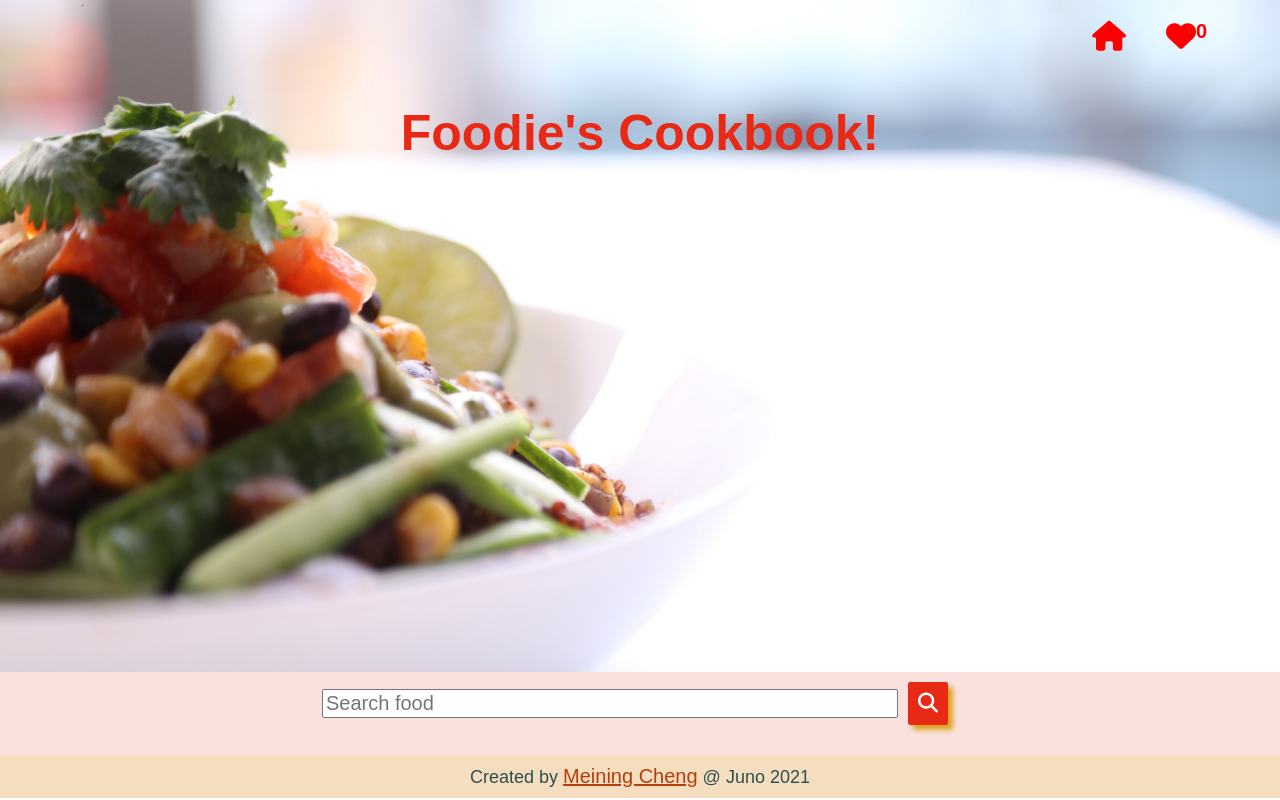
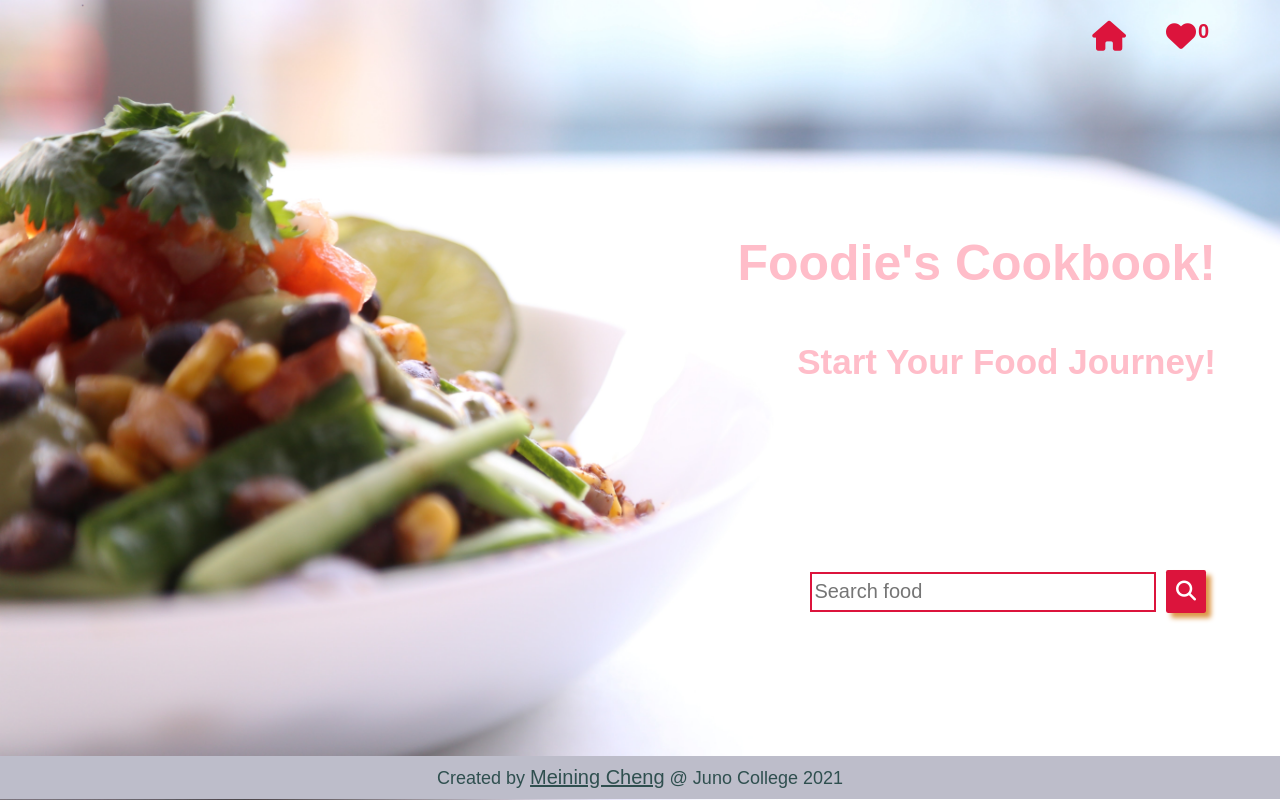
Before and after one commit to Meining2020/foodies-cookbook, a React (Create React App) app: page / in a window 1280 px wide. Built offline with nearby package versions, Linux system fonts and the light colour scheme; no server answers; the database is empty.

Commit message:
change style for saved recipe page

```diff
--- a/src/components/App.js
+++ b/src/components/App.js
@@ -47,7 +47,8 @@ function App() {
           name: data[key].foodName,
           saveState: true,
           recipeKey: data[key].key,
-          recipeSource: data[key].recipeSource
+          recipeSource: data[key].recipeSource,
+          foodImg: data[key].foodImg
         };
 
         // console.log(recipeObject)
@@ -65,19 +66,16 @@ function App() {
     <Router>
       <div className="App">
 
-        <Route path='/' render= {() => <Header savedRecipes={savedRecipes}/>}/>
-        <SearchForm />
-        <Route exact path='/results/:query' render={() => <Results savedRecipes={savedRecipes} />}/>
 
-        <Route exact path='/recipeDetails/:id' component={RecipeDetails} />
-        <Route exact path='/savedRecipes' render={() => <SavedRecipeContainer savedRecipes={savedRecipes} />}/>
+          <Route path='/' render={() => <Header savedRecipes={savedRecipes} />} />
+          <SearchForm />
 
+        <main>
+          <Route exact path='/results/:query' render={() => <Results savedRecipes={savedRecipes} />} />
 
-
-        {/* show list of saved recipe */}
-
-
-
+          <Route exact path='/recipeDetails/:id' component={RecipeDetails} />
+          <Route exact path='/savedRecipes' render={() => <SavedRecipeContainer savedRecipes={savedRecipes} />} />
+        </main>
 
         <Footer />
 
--- a/src/components/Footer.js
+++ b/src/components/Footer.js
@@ -2,7 +2,7 @@ const Footer = () => {
 
     return (
         <footer>
-            <p>Created by <a href="https://meiningcheng.com/" target="_blank" rel="noreferrer">Meining Cheng</a> @ Juno 2021</p>
+            <p>Created by <a href="https://meiningcheng.com/" target="_blank" rel="noreferrer">Meining Cheng</a> @ Juno College 2021</p>
         </footer>
     )
 }
--- a/src/components/Header.js
+++ b/src/components/Header.js
@@ -26,7 +26,8 @@ const Header = ({savedRecipes}) => {
                         </li>
                     </ul>
                 </nav>
-                <h1>Foodie's Cookbook!</h1>
+                <h1 className="headingFade">Foodie's Cookbook!</h1>
+                <h2 className="homeHeading headingFade">Start Your Food Journey!</h2>
             </div>
         </header>
 
--- a/src/components/RecipeCard.js
+++ b/src/components/RecipeCard.js
@@ -39,8 +39,7 @@ const RecipeCard = ({ recipeData, savedRecipes }) => {
 
     return (
         // <Router>
-        <li className="subContainer">
-
+        <li className="recipeListItem">
             {
                 isSaved
                     ?
@@ -54,11 +53,9 @@ const RecipeCard = ({ recipeData, savedRecipes }) => {
                         <span className="srOnly">Click to add recipe to saved recipe list</span>
                     </button>
             }
-
-            <h2>{foodName}</h2>
-
+            <h2 className="recipeHeading">{foodName}</h2>
             <img src={foodImg} alt={`${foodName}`} onError={(event) => { event.target.src = notFoundPhoto; event.target.alt = "photo not found" }} />
-            <p>{Math.round(calories)} Cal</p>
+            <p>{Math.round(calories)} Cal per {Math.round(totalWeight)} g</p>
 
             <Link to={{
                 pathname: `/recipeDetails/${key}`,
@@ -73,9 +70,7 @@ const RecipeCard = ({ recipeData, savedRecipes }) => {
 
             <a href={recipeSource} target="_blank" rel="noreferrer">Recipe link</a>
 
-
         </li>
-
     )
 }
 
--- a/src/components/RecipeDetails.js
+++ b/src/components/RecipeDetails.js
@@ -3,11 +3,11 @@ const RecipeDetails = (props) => {
     console.log(props)
     console.log(props.match.params)
     console.log(props.location.state)
-    const {totalNutrients, totalWeight, totalDaily, query} = props.location.state;
+    const { totalNutrients, totalWeight, totalDaily, query } = props.location.state;
 
     return (
+        <div className="tableContainer">
             <div className="wrapper">
-
                 <table>
                     <caption>Nutrition Facts</caption>
 
@@ -74,6 +74,7 @@ const RecipeDetails = (props) => {
 
                 </table>
             </div>
+        </div>
     )
 }
 
--- a/src/components/SearchForm.js
+++ b/src/components/SearchForm.js
@@ -26,9 +26,10 @@ const SearchForm = () => {
     }
 
     return (
+        <div className="formContainer">
             <div className="wrapper">
                 {/* search area */}
-            <form  className="search">
+                <form className="searchForm">
                     {/* label for screen readers only*/}
                     <label htmlFor="input" className="srOnly">input keyword to search recipes</label>
                     {/* search bar*/}
@@ -51,6 +52,7 @@ const SearchForm = () => {
                         ? <p>Please enter a food!</p>
                         : ""
                 }
+            </div>
 
         </div>
     )
--- a/src/styles/App.css
+++ b/src/styles/App.css
@@ -246,7 +246,13 @@ html {
 }
 
 .App {
-    background-color: #fae1dd;
+    /* background-color: #f1e4e2; */
+    /* background-image: linear-gradient(to left bottom, #ffffff, #fff9fe, #fff2f5, #ffede4, #ffecd2); */
+    background-image: url(../assets/hermes-rivera-iAJC7d2YVyI-unsplash.jpg);
+    /* height: calc(100vh - 328px); */
+    height: 100vh;
+    background-size: cover;
+    background-repeat: no-repeat;
 }
 
 .wrapper {
@@ -255,11 +261,19 @@ html {
     margin: 0 auto;
 }
 
-header {
+/* header {
     background-image: url(../assets/hermes-rivera-iAJC7d2YVyI-unsplash.jpg);
-    height: calc(100vh - 128px);
+    height: calc(100vh - 328px);
     background-size: cover;
     background-repeat: no-repeat;
+} */
+
+header {
+    height: 70vh;
+}
+
+main {
+    background-image: linear-gradient(to left bottom, #ffffff, #efeef2, #e0dee5, #d1ced9, #c2becc);
 }
 
 li {
@@ -268,12 +282,12 @@ li {
     margin: 2rem 1rem;
     box-shadow: 10px 10px 10px black;
     padding: 1rem; */
-    border: 1px solid crimson
+    border: 1px solid crimson;
 }
 
 a {
     /* text-decoration: none; */
-    color:rgb(185, 60, 11);
+    color: rgb(185, 60, 11);
 }
 
 nav ul {
@@ -287,35 +301,43 @@ nav ul li {
 
 p {
     text-align: center;
-    color: #A70C2B;
+    color: #a70c2b;
     margin-top: 1rem;
     padding: 0.5rem;
     font-size: 2.2rem;
 }
 
-
 button {
-    background-color: #E82915;
+    background-color: crimson;
     color: white;
     padding: 1rem;
     border: none;
     border-radius: 5%;
     margin: 1rem;
-    box-shadow: 5px 5px 5px goldenrod;
+    box-shadow: 5px 5px 5px rgb(221, 151, 72);
     cursor: pointer;
     font-family: "PT Sans", sans-serif;
 }
 
-button, i, a {
-    transition: all .5s ease;
+button,
+i,
+a {
+    transition: all 0.5s ease;
 }
 
-button:hover, button:focus {
-    background-color: #9e052e;
+button:hover,
+button:focus {
+    background-color: #ef476f;
 }
 
-a:hover, a:focus {
+a:hover,
+a:focus {
     color: rgb(255, 136, 0);
+}
+
+img {
+    max-width: 100%;
+    height: auto;
 }
 
 .iconButton {
@@ -325,56 +347,87 @@ a:hover, a:focus {
     box-shadow: none;
 }
 
-.iconButton:hover, .iconButton:focus  {
+.iconButton:hover,
+.iconButton:focus {
     background-color: transparent;
 }
 
-.iconButton:hover i, .iconButton:focus i {
+.iconButton:hover i,
+.iconButton:focus i {
     transform: scale(1.1);
-    color: #9e052e;
+    color: #ef476f;
 }
 
-
 .navButton {
-    position:relative;
+    position: relative;
+    color: crimson;
 }
-
 
 .recipeAmount {
     font-size: 2rem;
     font-weight: bold;
     position: absolute;
     top: 1rem;
+    right: -0.3rem;
+}
+
+h1,
+h2 {
+    text-align: right;
+    font-size: 3.5rem;
+    font-family: "Pattaya", sans-serif;
+    color: crimson;
+    margin-top: 5rem;
 }
 
 h1 {
     font-size: 5rem;
-    padding: 3rem 0;
-    text-align: center;
-    color: #E82915;
-    font-family: "Pattaya", sans-serif;
+    margin-top: 20vh;
 }
 
+.h2 {
+    box-shadow: none;
+    background-color: transparent;
+}
 
-.savedRecipeContainer {
+/* .savedRecipeContainer {
     width: 100%;
     top: 8rem;
-}
+    padding: 2rem 0 4rem;
+} */
 
-.savedRecipeList {
-    /* display: flex;
-    flex-direction: column;
-    justify-content: center;
-    align-items: center; */
+/* .savedRecipeList {
     text-align: center;
 }
 
+.savedRecipeList li:last-child {
+    margin-bottom: 0;
+}
 
-h3, caption {
+.recipeList {
+    display: flex;
+    flex-direction: column;
+    justify-content: center;
+    align-items: center;
+    padding: 1rem 0;
+}
+
+.recipeList a {
+    margin: 1rem 0;
+} */
+
+/* .recipeList button {
+    position: absolute;
+    top: 0;
+    right: 0;
+} */
+
+h3,
+caption {
     margin: 1rem 0;
     font-size: 3rem;
     text-align: center;
-    color: #E82915;
+    color: crimson;
     font-family: "Pattaya", sans-serif;
     padding: 1rem;
 }
@@ -384,19 +437,40 @@ h3, caption {
     margin: 20px auto;
 }
 
+/* search form style */
+
+.formContainer {
+    /* background-image: url(../assets/corinne-kutz-f1fV_4Q1dYE-unsplash.jpg);
+    background-size: cover;
+    background-repeat: no-repeat;  */
+    height: calc(30vh - 44px);
+}
+
 form {
     display: flex;
     /* flex-direction: column; */
     justify-content: center;
+    /* align-items: flex-start; */
     align-items: center;
+    padding: 2rem;
+}
+
+.searchForm {
+    justify-content: flex-end;
+    padding: 0;
 }
 
 input {
-    width: 50%;
+    width: 30%;
+    border: solid 2px crimson;
+    height: 40px;
 }
+
+/* select styling */
 
 select {
     margin: 2rem;
+    background-color: white;
 }
 
 select,
@@ -408,29 +482,34 @@ input {
 }
 
 input,
-select, footer, p, li {
+select,
+footer,
+p,
+li,
+option {
     font-family: "PT Sans", sans-serif;
 }
 
-
-h2 {
+/* results styling */
+.recipeHeading {
     font-size: 3rem;
     margin: 2rem 0;
     padding: 1rem;
     background-color: white;
-    box-shadow: 10px 10px 10px black;
+    box-shadow: 10px 10px 10px rgb(223, 186, 145);
     font-family: "Caveat", cursive;
     font-weight: 500;
+    color: #a70c2b;
 }
 
-.recipeContainer ul{
+.recipeContainer ul {
     display: flex;
     justify-content: space-around;
     align-items: center;
     flex-wrap: wrap;
 }
 
-.subContainer {
+.recipeListItem {
     width: 400px;
     padding: 1rem;
     border: 1px solid crimson;
@@ -442,6 +521,10 @@ h2 {
     position: relative;
 }
 
+.recipeListItem a {
+    margin: 1rem 0;
+}
+
 .saveControlButton {
     position: absolute;
     top: -1rem;
@@ -449,36 +532,33 @@ h2 {
     font: 2rem;
 }
 
-
 /* Nutrition fact page */
-table {
-    margin: 2rem auto;
+.tableContainer {
+    padding: 2rem 0 4rem;
 }
 
 table {
     border-collapse: collapse;
     /* border-spacing: 0rem; */
     border: solid 1px red;
-
+    margin: 0rem auto;
 }
 
 tbody {
     border-top: 1rem solid transparent;
-
 }
 
 tr::before {
     height: 4rem;
     display: table-row;
-  content: '';
+    content: "";
 }
 
-
- td, th {
+td,
+th {
     font-size: 2rem;
     padding: 1rem;
 }
-
 
 th {
     text-align: left;
@@ -492,17 +572,73 @@ td {
     padding: 0 1rem;
 }
 
-
-
 /* footer styling*/
 
 footer {
-background-color: rgb(245, 222, 191);
+    background-color: rgb(189, 189, 202);
 }
 
 footer p {
-    font-size:1.8rem;
-    margin-top: 2rem;
+    font-size: 1.8rem;
     padding: 1rem 0;
     color: darkslategray;
+    margin: 0;
 }
+
+footer a {
+    color: darkslategray;
+}
+
+/* animation for heading */
+@keyframes headingAnimation {
+    0% {
+        color: crimson;
+    }
+    25% {
+        color: #ff4d6d;
+    }
+
+    50% {
+        color: #ff8fa3;
+    }
+    75% {
+        color: #ffb3c1;
+    }
+    100% {
+        color: #ffccd5;
+    }
+}
+
+.headingFade {
+    animation: headingAnimation 0.8s linear infinite;
+}
+/*
+
+
+/* media queries */
+@media (max-width: 980px) {
+    input {
+        width: 50%;
+    }
+}
+
+@media (max-width: 587px) {
+    .searchForm {
+        justify-content: center;
+    }
+    input {
+        width: 80%;
+    }
+
+    h1,
+    h2 {
+        text-align: center;
+    }
+
+    footer p{
+        font-size: 1.5rem;
+    }
+    footer a{
+        font-size: 1.5rem;
+    }
+}
```
Also changed, not shown: src/components/Results.js (+1 -8 lines), src/components/SavedRecipeContainer.js (+8 -5 lines), src/assets/corinne-kutz-f1fV_4Q1dYE-unsplash.jpg (added). Lines whose indentation alone changed are shown as unchanged.
